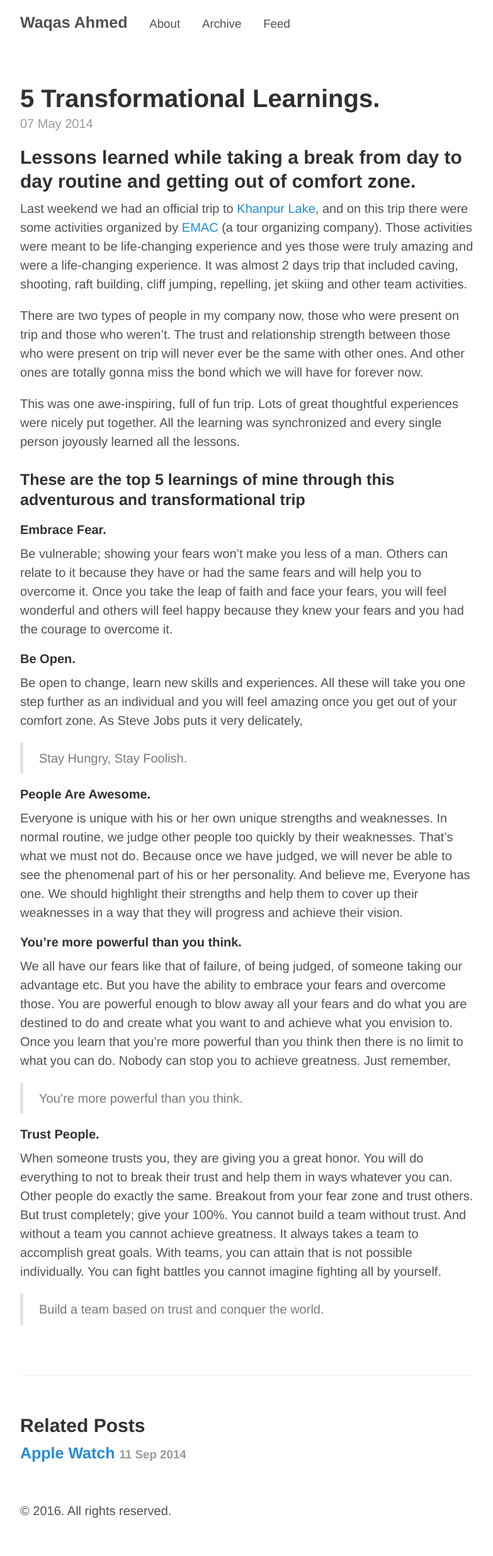
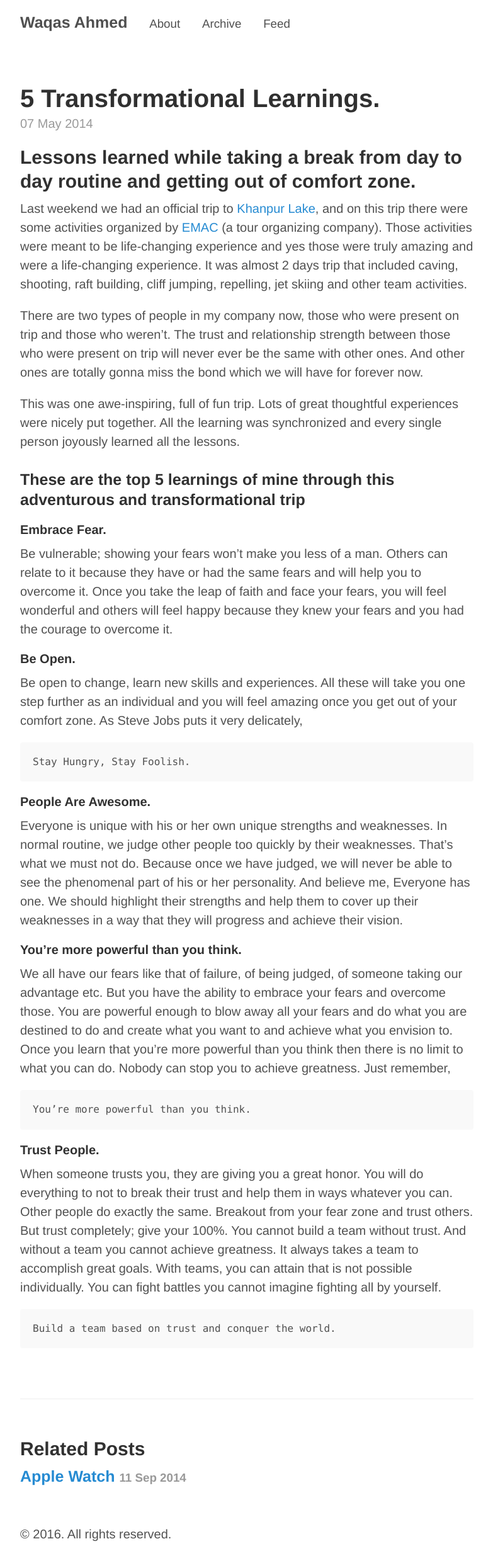
Before and after one commit to uberbinge/waah42.github.io, a Jekyll site: the page built from _posts/2014-5-7-5-transformational-lessons.md, in a window 1280 px wide. Shown: the whole page at 63% size, without its empty margins (248-1031 px from the left). Built offline with Jekyll 4.4.1, drawn with Linux system fonts in a browser that asks for light colours; before the commit the page ends 2434 px from its top, so only the background shows below that.

Commit message:
use rouge highliter, fix block quotes

```diff
--- a/_config.yml
+++ b/_config.yml
@@ -1,6 +1,5 @@
 # Dependencies
-markdown:	kramdown
-highlighter:	pygment
+highlighter:	rouge
 
 # Permalinks
 permalink:	pretty
@@ -10,6 +9,7 @@ title:	Waqas Ahmed
 tagline:	My opinions and inspirations
 description:	Trying to get my head around it.
 url:	http://getpoole.com
+markdown:	kramdown
 
 author:
   name:	Waqas Ahmed
--- a/_posts/2014-5-7-5-transformational-lessons.md
+++ b/_posts/2014-5-7-5-transformational-lessons.md
@@ -17,16 +17,24 @@ This was one awe-inspiring, full of fun trip. Lots of great thoughtful experienc
 
 ###### Embrace Fear.
 Be vulnerable; showing your fears won’t make you less of a man. Others can relate to it because they have or had the same fears and will help you to overcome it. Once you take the leap of faith and face your fears, you will feel wonderful and others will feel happy because they knew your fears and you had the courage to overcome it.
+
 ###### Be Open.
 Be open to change, learn new skills and experiences. All these will take you one step further as an individual and you will feel amazing once you get out of your comfort zone. As Steve Jobs puts it very delicately,
-> Stay Hungry, Stay Foolish.
+~~~
+Stay Hungry, Stay Foolish.
+~~~
 
 ###### People Are Awesome.
 Everyone is unique with his or her own unique strengths and weaknesses. In normal routine, we judge other people too quickly by their weaknesses. That’s what we must not do. Because once we have judged, we will never be able to see the phenomenal part of his or her personality. And believe me, Everyone has one. We should highlight their strengths and help them to cover up their weaknesses in a way that they will progress and achieve their vision.
+
 ###### You’re more powerful than you think.
 We all have our fears like that of failure, of being judged, of someone taking our advantage etc. But you have the ability to embrace your fears and overcome those. You are powerful enough to blow away all your fears and do what you are destined to do and create what you want to and achieve what you envision to. Once you learn that you’re more powerful than you think then there is no limit to what you can do. Nobody can stop you to achieve greatness. Just remember,
->You’re more powerful than you think.
+~~~
+You’re more powerful than you think.
+~~~
 
 ###### Trust People.
 When someone trusts you, they are giving you a great honor. You will do everything to not to break their trust and help them in ways whatever you can. Other people do exactly the same. Breakout from your fear zone and trust others. But trust completely; give your 100%. You cannot build a team without trust. And without a team you cannot achieve greatness. It always takes a team to accomplish great goals. With teams, you can attain that is not possible individually. You can fight battles you cannot imagine fighting all by yourself.
->Build a team based on trust and conquer the world.
+~~~
+Build a team based on trust and conquer the world.
+~~~
```
